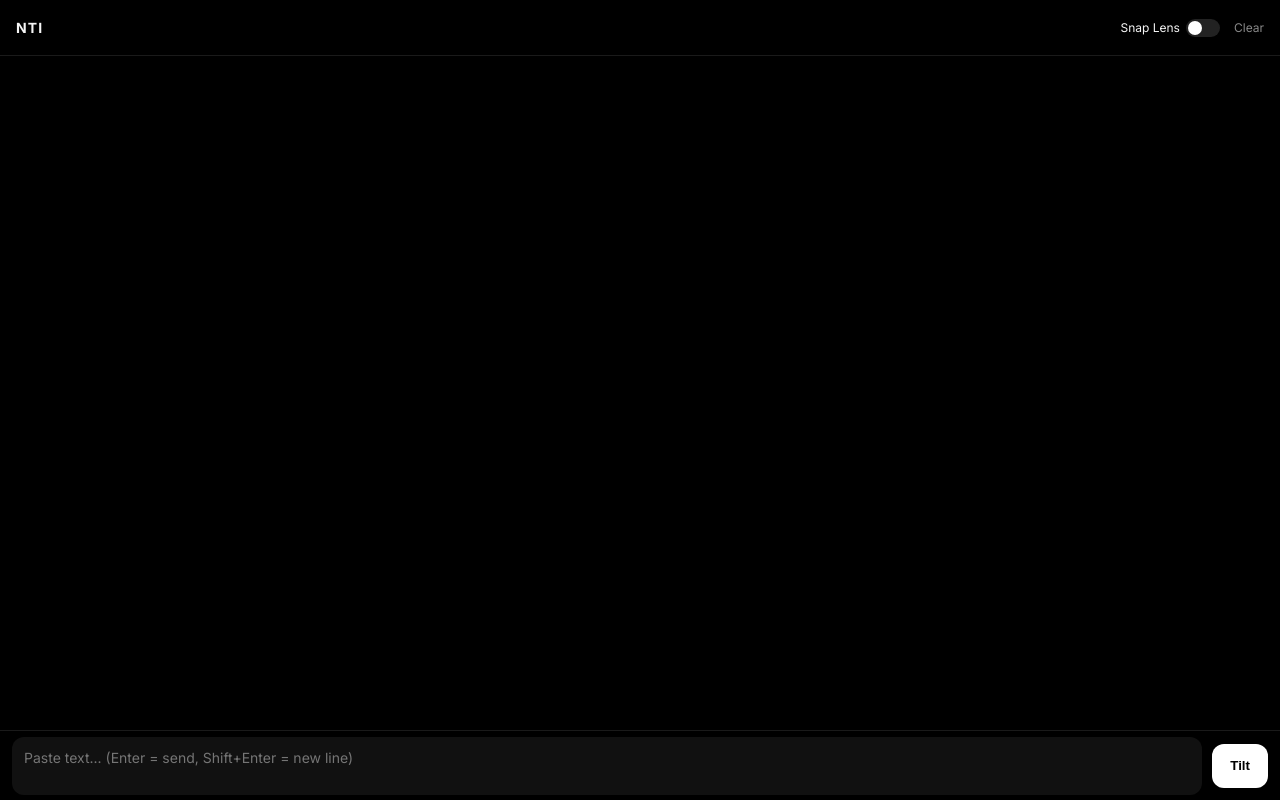
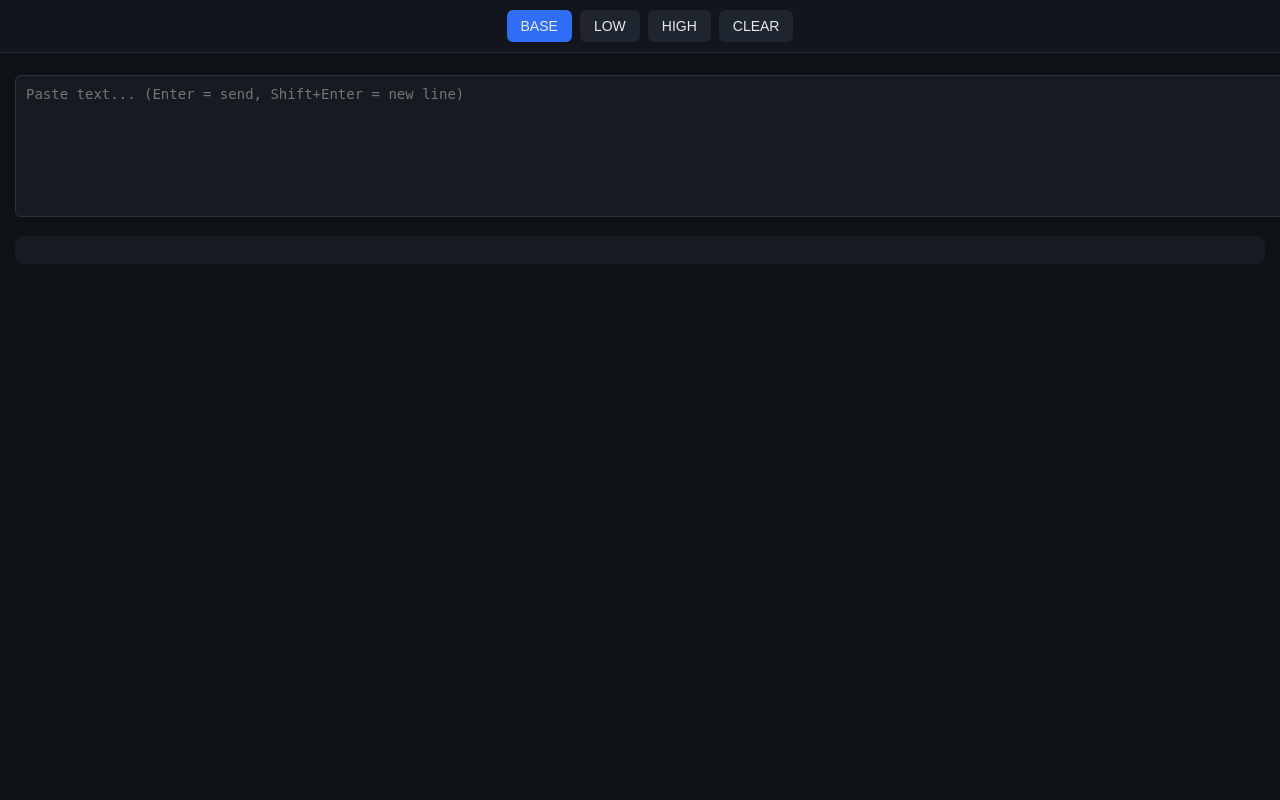
Before and after one commit to Jame-Artifact-Zero/artifact-zero-gateway, a Flask app: page / in a window 1280 px wide. Run offline with Flask 3, Linux system fonts and the light colour scheme.

Commit message:
canonv2.1

```diff
--- a/templates/index.html
+++ b/templates/index.html
@@ -1,283 +1,222 @@
-<!doctype html>
-<html lang="en">
+<!DOCTYPE html>
+<html>
 <head>
-<meta charset="utf-8">
-<meta name="viewport" content="width=device-width, initial-scale=1, viewport-fit=cover">
-<title>DON'T GO FULL TILT</title>
+<meta charset="UTF-8">
+<meta name="viewport" content="width=device-width, initial-scale=1.0">
 
-<link href="https://fonts.googleapis.com/css2?family=Inter:wght@400;600;700&display=swap" rel="stylesheet">
+<title>NTI</title>
 
 <style>
-:root{
-  --bg:#000;
-  --panel:#0b0b0b;
-  --user:#111;
-  --nti:#0e0e0e;
-  --text:#f5f5f5;
-  --muted:#888;
-  --accent:#2e6cff;
-  --border:#1a1a1a;
+body {
+    margin: 0;
+    font-family: -apple-system, BlinkMacSystemFont, "Segoe UI", Roboto, sans-serif;
+    background: #0e1116;
+    color: #e8e8e8;
+    display: flex;
+    flex-direction: column;
+    height: 100vh;
 }
 
-*{
-  box-sizing:border-box;
-  -webkit-tap-highlight-color:transparent;
+header {
+    position: fixed;
+    top: 0;
+    width: 100%;
+    background: #12161c;
+    padding: 10px;
+    display: flex;
+    justify-content: center;
+    gap: 8px;
+    z-index: 10;
+    border-bottom: 1px solid #1f252f;
 }
 
-html,body{
-  margin:0;
-  padding:0;
-  background:var(--bg);
-  color:var(--text);
-  font-family:'Inter',system-ui,Arial,sans-serif;
-  height:100%;
-  overflow:hidden;
+button {
+    background: #1f252f;
+    color: #e8e8e8;
+    border: none;
+    padding: 8px 14px;
+    border-radius: 6px;
+    font-size: 14px;
 }
 
-/* TOP BAR */
-
-.topbar{
-  position:fixed;
-  top:0;
-  left:0;
-  right:0;
-  height:56px;
-  background:rgba(0,0,0,.85);
-  backdrop-filter:blur(8px);
-  border-bottom:1px solid var(--border);
-  display:flex;
-  align-items:center;
-  justify-content:space-between;
-  padding:0 16px;
-  z-index:100;
+button.active {
+    background: #2f6df6;
 }
 
-.logo{
-  font-weight:700;
-  letter-spacing:.08em;
-  font-size:14px;
+main {
+    margin-top: 60px;
+    padding: 15px;
+    flex: 1;
+    overflow-y: auto;
 }
 
-.controls{
-  display:flex;
-  align-items:center;
-  gap:14px;
+textarea {
+    width: 100%;
+    height: 120px;
+    background: #161b22;
+    color: #e8e8e8;
+    border: 1px solid #2a313c;
+    border-radius: 6px;
+    padding: 10px;
+    resize: none;
+    font-size: 14px;
 }
 
-.toggle{
-  display:flex;
-  align-items:center;
-  gap:6px;
-  font-size:12px;
-  cursor:pointer;
-  user-select:none;
+.output {
+    margin-top: 15px;
+    padding: 14px;
+    border-radius: 8px;
+    white-space: pre-wrap;
+    word-wrap: break-word;
+    font-size: 15px;
 }
 
-.switch{
-  width:34px;
-  height:18px;
-  background:#222;
-  border-radius:18px;
-  position:relative;
-  transition:.2s;
+/* BASE */
+.base {
+    background: #161b22;
 }
 
-.switch::after{
-  content:'';
-  position:absolute;
-  width:14px;
-  height:14px;
-  background:#fff;
-  border-radius:50%;
-  top:2px;
-  left:2px;
-  transition:.2s;
+/* LOW */
+.low {
+    background: #111827;
+    color: #dbeafe;
 }
 
-.toggle.active .switch{
-  background:var(--accent);
+/* HIGH */
+.high {
+    background: #0b1220;
+    color: #f1f5ff;
+    font-weight: 500;
 }
 
-.toggle.active .switch::after{
-  transform:translateX(16px);
+.constraint {
+    color: #3b82f6;
 }
 
-.clear{
-  font-size:12px;
-  cursor:pointer;
-  color:var(--muted);
+.absolute {
+    color: #ef4444;
 }
 
-/* THREAD */
-
-.thread{
-  position:absolute;
-  top:56px;
-  bottom:70px;
-  left:0;
-  right:0;
-  overflow-y:auto;
-  padding:20px 14px;
-  display:flex;
-  flex-direction:column;
-  gap:14px;
+.authority {
+    color: #a855f7;
 }
 
-.bubble{
-  max-width:92%;
-  padding:14px 16px;
-  border-radius:16px;
-  line-height:1.45;
-  font-size:15px;
-  word-wrap:break-word;
-  white-space:pre-wrap;
-  border:1px solid var(--border);
+.certainty {
+    color: #f97316;
 }
 
-.user{
-  align-self:flex-end;
-  background:var(--user);
-}
-
-.nti{
-  align-self:flex-start;
-  background:var(--nti);
-}
-
-/* SNAP LENS */
-
-.snap .nti{
-  color:#eaf1ff;
-  background:#0a1224;
-  border-color:#1d2e5a;
-  letter-spacing:.01em;
-}
-
-.snap .nti strong{
-  color:#6ea1ff;
-  font-weight:700;
-}
-
-/* INPUT */
-
-.inputbar{
-  position:fixed;
-  bottom:0;
-  left:0;
-  right:0;
-  height:70px;
-  background:#000;
-  border-top:1px solid var(--border);
-  display:flex;
-  padding:10px 12px;
-  gap:10px;
-  align-items:center;
-}
-
-textarea{
-  flex:1;
-  resize:none;
-  border:none;
-  outline:none;
-  background:#111;
-  color:#fff;
-  border-radius:12px;
-  padding:12px;
-  font-family:inherit;
-  font-size:14px;
-  max-height:140px;
-}
-
-button{
-  background:#fff;
-  color:#000;
-  border:none;
-  border-radius:12px;
-  padding:0 18px;
-  height:44px;
-  font-weight:600;
-  cursor:pointer;
-}
-
-button:active{
-  transform:scale(.97);
-}
 </style>
 </head>
 <body>
 
-<div class="topbar">
-  <div class="logo">NTI</div>
-  <div class="controls">
-    <div class="toggle" id="snapToggle">
-      Snap Lens
-      <div class="switch"></div>
-    </div>
-    <div class="clear" onclick="clearThread()">Clear</div>
-  </div>
-</div>
+<header>
+    <button id="baseBtn" class="active">BASE</button>
+    <button id="lowBtn">LOW</button>
+    <button id="highBtn">HIGH</button>
+    <button id="clearBtn">CLEAR</button>
+</header>
 
-<div class="thread" id="thread"></div>
+<main>
 
-<div class="inputbar">
-  <textarea id="input" placeholder="Paste text... (Enter = send, Shift+Enter = new line)"></textarea>
-  <button onclick="runTilt()">Tilt</button>
-</div>
+<textarea id="inputBox" placeholder="Paste text... (Enter = send, Shift+Enter = new line)"></textarea>
+
+<div id="output" class="output base"></div>
+
+</main>
 
 <script>
-const thread = document.getElementById('thread');
-const input = document.getElementById('input');
-const snapToggle = document.getElementById('snapToggle');
-let snapOn = false;
 
-snapToggle.onclick = () => {
-  snapOn = !snapOn;
-  snapToggle.classList.toggle('active', snapOn);
-  document.body.classList.toggle('snap', snapOn);
-};
+let currentMode = "base";
 
-function clearThread(){
-  thread.innerHTML='';
+const inputBox = document.getElementById("inputBox");
+const output = document.getElementById("output");
+
+const baseBtn = document.getElementById("baseBtn");
+const lowBtn = document.getElementById("lowBtn");
+const highBtn = document.getElementById("highBtn");
+const clearBtn = document.getElementById("clearBtn");
+
+function setMode(mode) {
+    currentMode = mode;
+
+    baseBtn.classList.remove("active");
+    lowBtn.classList.remove("active");
+    highBtn.classList.remove("active");
+
+    if (mode === "base") baseBtn.classList.add("active");
+    if (mode === "low") lowBtn.classList.add("active");
+    if (mode === "high") highBtn.classList.add("active");
+
+    renderText(lastText);
 }
 
-function addBubble(text,type){
-  const div=document.createElement('div');
-  div.className='bubble '+type;
-  div.textContent=text;
-  thread.appendChild(div);
-  thread.scrollTop=thread.scrollHeight;
+function highlight(text) {
+    let result = text;
+
+    if (currentMode === "low" || currentMode === "high") {
+
+        result = result.replace(/\b(must|cannot|can't|should|policy|security|secret)\b/gi,
+            '<span class="constraint">$1</span>');
+
+        result = result.replace(/\b(always|never|everyone|no one)\b/gi,
+            '<span class="absolute">$1</span>');
+
+        result = result.replace(/\b(experts agree|research shows|industry standard)\b/gi,
+            '<span class="authority">$1</span>');
+
+        result = result.replace(/\b(guarantees|eliminates|perfect|all risk)\b/gi,
+            '<span class="certainty">$1</span>');
     }
 
-input.addEventListener('keydown',function(e){
-  if(e.key==='Enter' && !e.shiftKey){
+    return result;
+}
+
+let lastText = "";
+
+function renderText(text) {
+    lastText = text;
+    output.className = "output " + currentMode;
+    output.innerHTML = highlight(text);
+}
+
+inputBox.addEventListener("keydown", function(e) {
+    if (e.key === "Enter" && !e.shiftKey) {
         e.preventDefault();
-    runTilt();
+        submitText();
     }
 });
 
-async function runTilt(){
-  const text=input.value.trim();
-  if(!text) return;
+function submitText() {
+    const text = inputBox.value.trim();
+    if (!text) return;
 
-  addBubble(text,'user');
-  input.value='';
+    fetch("/nti", {
+        method: "POST",
+        headers: {
+            "Content-Type": "application/json"
+        },
+        body: JSON.stringify({ text: text })
+    })
+    .then(response => response.json())
+    .then(data => {
+        renderText(text);
+        inputBox.value = "";
+        window.scrollTo(0, 0);
+    })
+    .catch(error => {
+        console.error("Error:", error);
+    });
+}
 
-  try{
-    const res=await fetch('/nti',{
-      method:'POST',
-      headers:{'Content-Type':'application/json'},
-      body:JSON.stringify({ text:text })
-    });
+baseBtn.onclick = () => setMode("base");
+lowBtn.onclick = () => setMode("low");
+highBtn.onclick = () => setMode("high");
 
-    const data=await res.json();
+clearBtn.onclick = () => {
+    output.innerHTML = "";
+    inputBox.value = "";
+};
 
-    const output=JSON.stringify(data,null,2);
-    addBubble(output,'nti');
-
-  }catch(err){
-    addBubble('Error connecting to NTI.','nti');
-  }
-}
 </script>
 
 </body>
```
Lines whose indentation alone changed are shown as unchanged.
